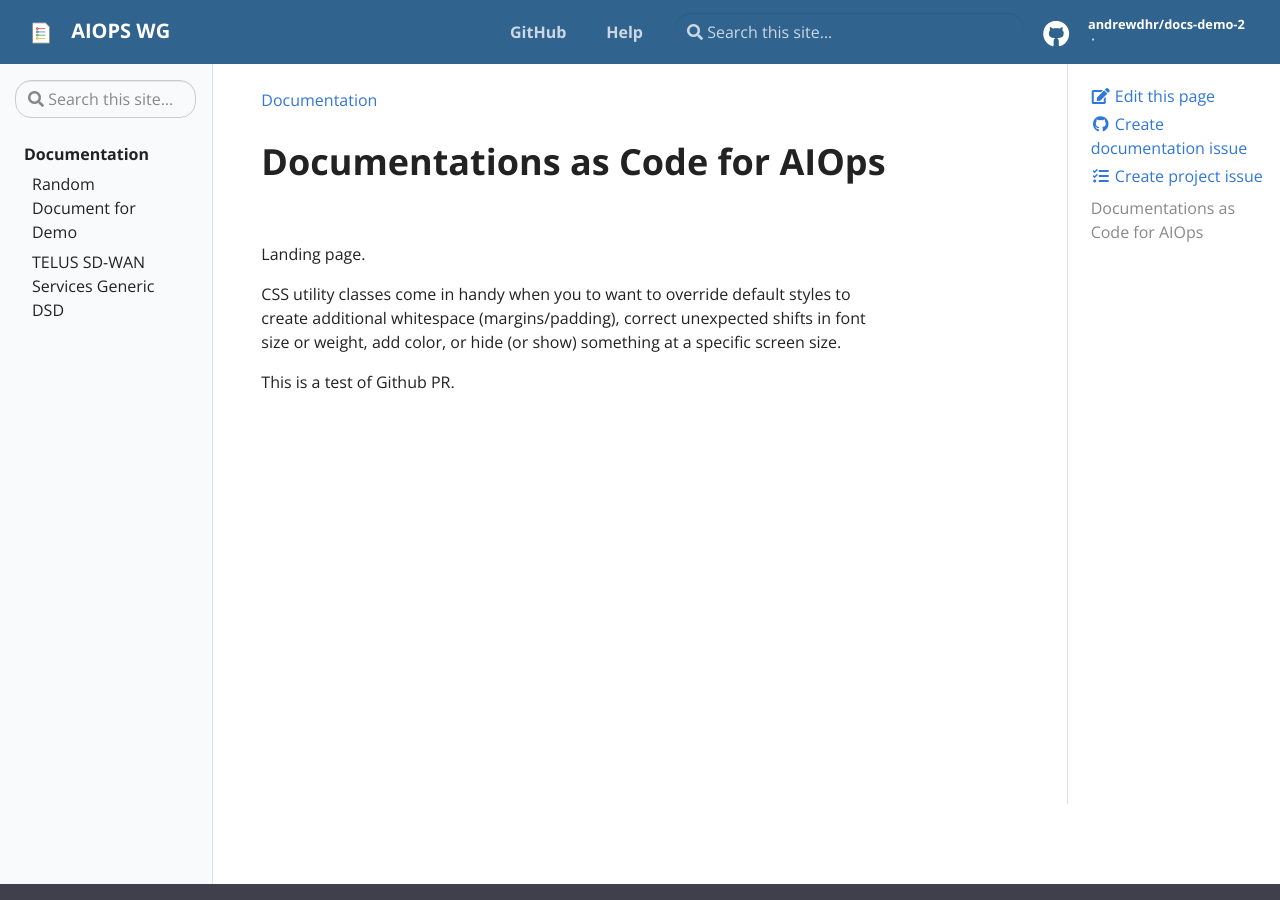
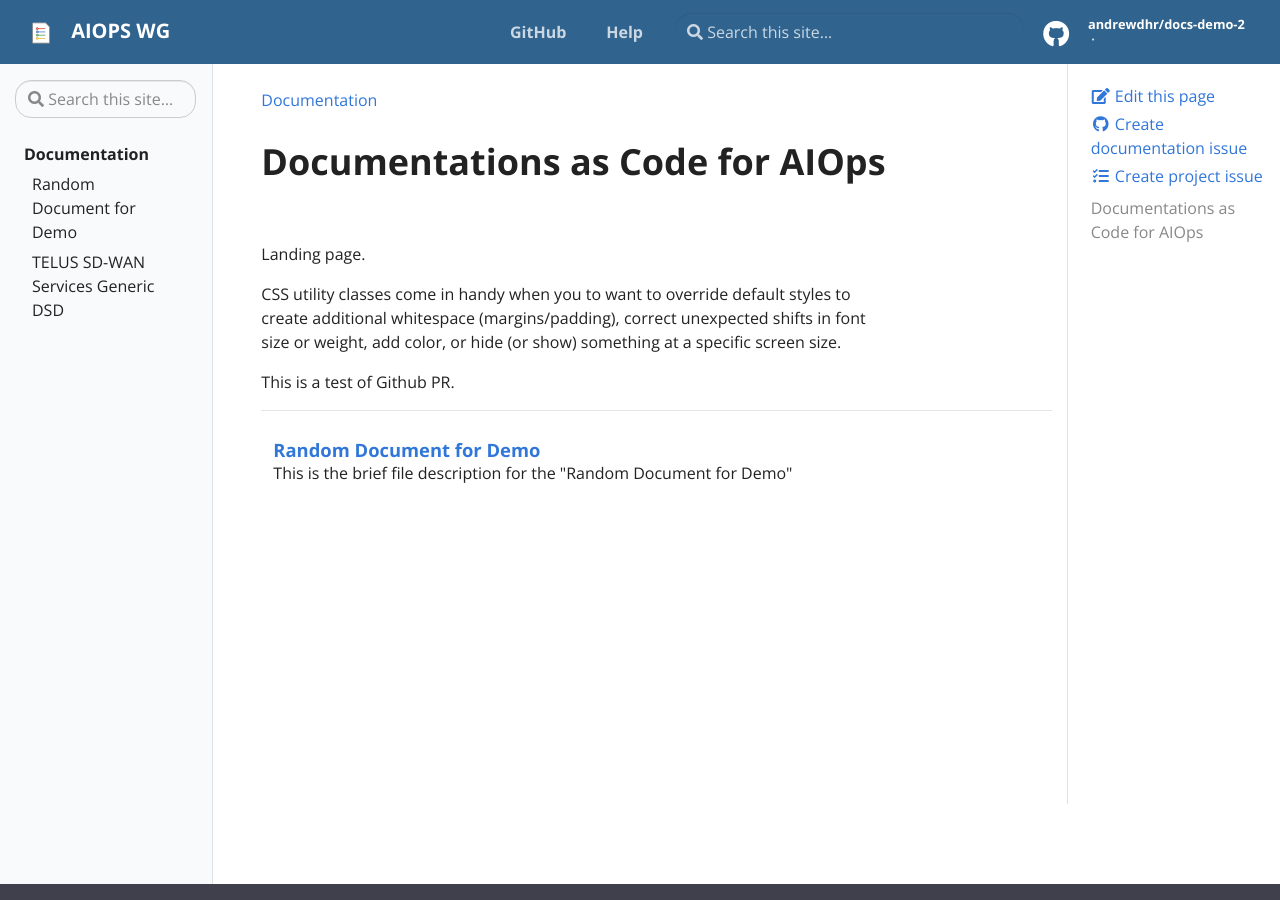
Before and after one commit to andrewdhr/docs-demo-2, a Jekyll site: the page built from docs/_docs/index.md, in a window 1280 px wide and 900 px high. Built offline with Jekyll 4.4.1, drawn with Linux system fonts in a browser that asks for light colours.

Commit message:
add if code block to display lists in landing page

```diff
--- a/docs/_docs/01/index.md
+++ b/docs/_docs/01/index.md
@@ -1,5 +1,6 @@
 ---
 title: Random Document for Demo
+description: This is the brief file description for the "Random Document for Demo"
 ---
 # Random Document for Demo
 
--- a/docs/_docs/index.md
+++ b/docs/_docs/index.md
@@ -8,3 +8,18 @@ Landing page.
 CSS utility classes come in handy when you to want to override default styles to create additional whitespace (margins/padding), correct unexpected shifts in font size or weight, add color, or hide (or show) something at a specific screen size.
 
 This is a test of Github PR.
+
+<div class="section-index">
+    <hr class="panel-line">
+    {% for post in site.docs  %}
+        <!-- list the "index.md" title of your documents below if you want it to be displayed in the Documentations landing page -->
+        {% if
+        post.title == "Random Document for Demo" or
+        post.title == "TELUS SD-WAN Services Generic DSD" %}
+            <div class="entry">
+            <h5><a href="{{ post.url | prepend: site.baseurl }}">{{ post.title }}</a></h5>
+            <p>{{ post.description }}</p>
+            </div>
+        {% endif %}
+    {% endfor %}
+</div>
```
